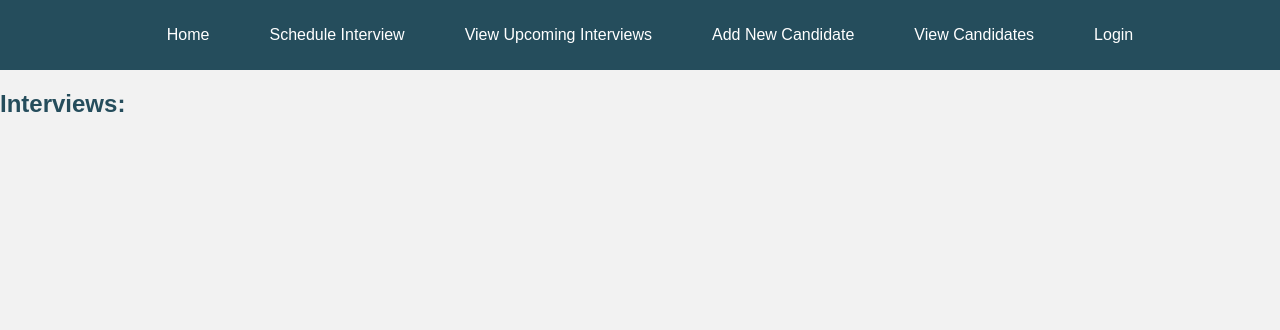
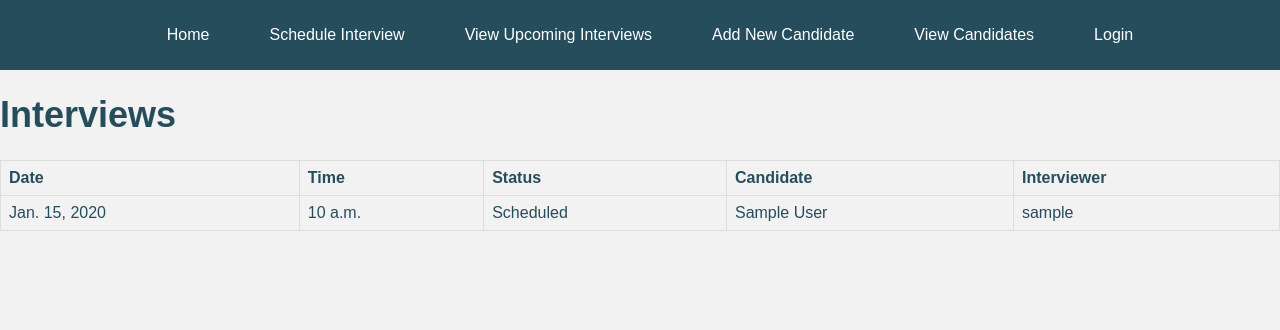
Before and after one commit to GalkaKG/interview_management_system, a Django app: page /interviews/ in a window 1280 px wide. Shown: the top 330 px of the page. Run offline with Django 5.2, Linux system fonts and the light colour scheme; tables that the repository leaves empty hold one stand-in row (values such as "Sample post"); parts of the project's set-up code (start-up, migrations or seed data) failed here and were passed over.

Commit message:
added more html elements and styles

```diff
--- a/interview_management_system/api/views.py
+++ b/interview_management_system/api/views.py
@@ -1,3 +1 @@
 from django.shortcuts import render
-
-# Create your views here.
--- a/interview_management_system/interview_management/models.py
+++ b/interview_management_system/interview_management/models.py
@@ -35,9 +35,16 @@
 
 
 class InterviewFeedback(models.Model):
+    RESULT = (
+        ('Positive', 'Positive'),
+        ('Negative', 'Negative'),
+        ('Canceled', 'Canceled'),
+        ('None', 'None'),
+    )
     interview = models.ForeignKey(Interview, on_delete=models.CASCADE)
     feedback_text = models.TextField()
     rating = models.DecimalField(max_digits=3, decimal_places=2)
+    overall_result = models.CharField(choices=RESULT, default='None')
 
 
 class Notification(models.Model):
--- a/static/css/interviews.css
+++ b/static/css/interviews.css
@@ -60,3 +60,38 @@
 .add-interview-container a:hover {
     text-decoration: underline;
 }
+
+  .interview-table {
+    width: 100%;
+    border-collapse: collapse;
+    margin: 20px 0;
+  }
+
+  .interview-table th,
+  .interview-table td {
+    border: 1px solid #ddd;
+    padding: 8px;
+    text-align: left;
+  }
+
+  .interview-table th {
+    background-color: #f2f2f2;
+  }
+
+  .Scheduled {
+    background-color: #ffd700; /* Yellow for Scheduled interviews */
+  }
+
+  .InProgress {
+    background-color: #00ff00; /* Green for In Progress interviews */
+  }
+
+  .Completed {
+    background-color: #00a3e0; /* Blue for Completed interviews */
+    color: #fff;
+  }
+
+  .Canceled {
+    background-color: #ff0000; /* Red for Canceled interviews */
+    color: #fff;
+  }
--- a/templates/interview-management/interviews-list.html
+++ b/templates/interview-management/interviews-list.html
@@ -1,7 +1,33 @@
+<!-- interviews-style.html -->
+
 {% extends 'base/index.html' %}
 
 {% block content %}
-        <div>
-            <h2>Interviews:</h2>
-        </div>
+  <h1>Interviews</h1>
+<div>
+  <table class="interview-table">
+    <thead>
+      <tr>
+        <th>Date</th>
+        <th>Time</th>
+        <th>Status</th>
+        <th>Candidate</th>
+        <th>Interviewer</th>
+      </tr>
+    </thead>
+    <tbody>
+      {% for interview in interviews %}
+      <tr>
+        <td>{{ interview.date }}</td>
+        <td>{{ interview.time }}</td>
+        <td class="{{ interview.status|lower }}">{{ interview.get_status_display }}</td>
+        <td>{{ interview.candidate }}</td>
+        <td>{{ interview.interviewer }}</td>
+      </tr>
+      {% endfor %}
+    </tbody>
+  </table>
+</div>
+
+
 {% endblock %}
```
Also changed, not shown: interview_management_system/auth_app/views.py (+13 -7 lines), interview_management_system/interview_management/consumer.py (added, +23 -0 lines), interview_management_system/interview_management/producer.py (added, +22 -0 lines), interview_management_system/interview_management/tasks.py (+32 -0 lines), interview_management_system/settings.py (+11 -0 lines), templates/error-pages/not-exist.html (added, +10 -0 lines), README.md.
